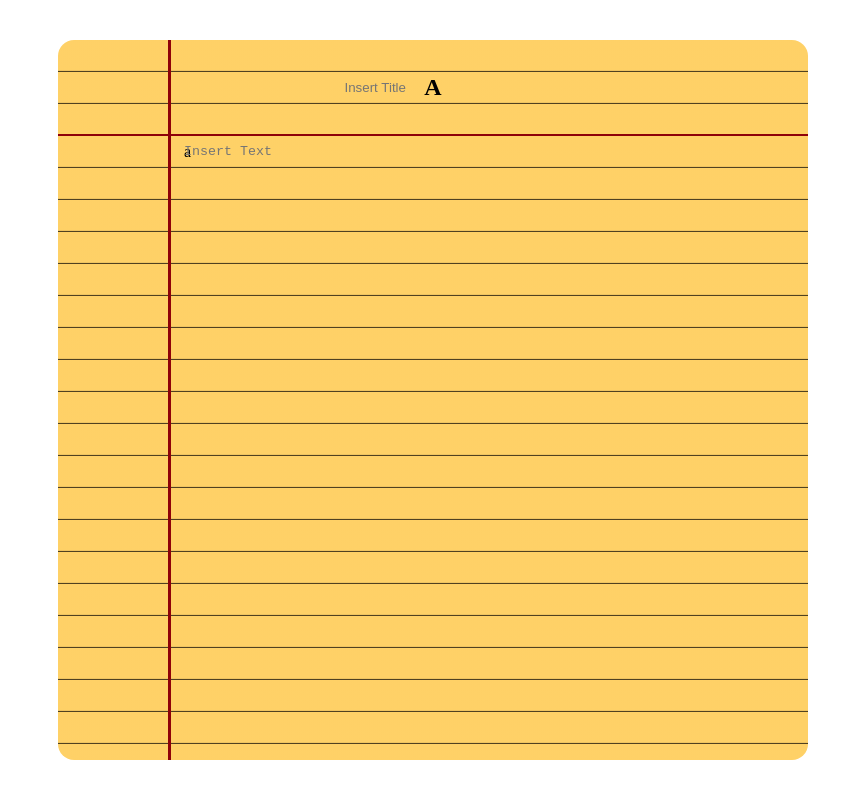
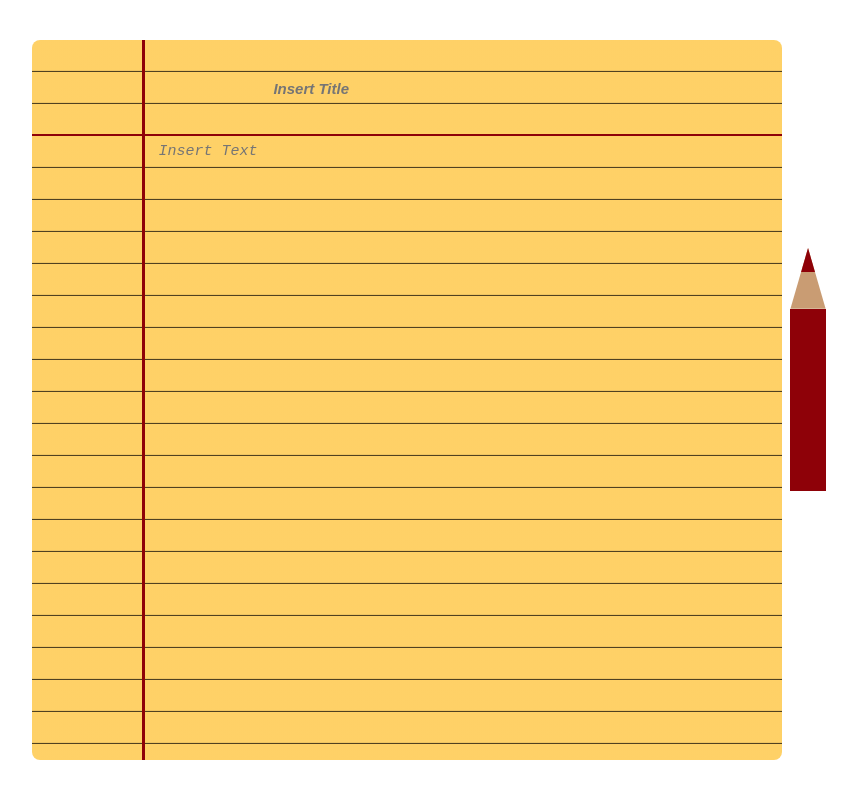
Before and after one commit to TkDevk/Notepad-Reactjs, a React (Vite) app: page / in a window 1280 px wide. Shown: the whole page, without its empty margins (207-1064 px from the left). Built offline with nearby package versions, Linux system fonts and the light colour scheme.

Commit message:
Pencil Base completed

```diff
--- a/src/css/page.css
+++ b/src/css/page.css
@@ -2,7 +2,7 @@
     /*I needed to create a pattern, i tried with flexbox but it didn't work xd, so i checked in google and there is a way that you could create a pattern using the repeating-linear-gradient property of background-image*/
     background-image: repeating-linear-gradient(var(--YellowPrimary), var(--YellowPrimary)1.9rem,var(--Black) 2rem);
     width: 58.6vw;
-    border-radius: 1rem;
+    border-radius: .5rem;
     display:flex;
     flex-direction: row;
     height: 90vh;
@@ -41,11 +41,19 @@ p,h2,textarea,input[type="text"]{
     outline: none;
     resize: none;
 }
+input[type="text"]{
+    font-size: 20px;
+    font-weight: 600;
+}
+input[type="text"]::placeholder{
+   font-style: italic;
+   font-size: 15px;
+}
 /*Set values for my textarea and p tags */
 #InputText,p{
     width: 50vw;
     line-height: 2rem;
-    min-height: 90%;
+    min-height: 80%;
     padding:0 1rem;
     left: 8.6vw;
 
@@ -53,4 +61,9 @@ p,h2,textarea,input[type="text"]{
 /*I need to layout my input text value*/
 #InputText{
     z-index: 1;
+    font-size: 20px;
 }
+textarea::placeholder{
+    font-style: italic;
+    font-size: 15px;
+}
--- a/src/css/pencil.css
+++ b/src/css/pencil.css
@@ -0,0 +1,41 @@
+/*Setting the pencil colors values*/
+:root{
+   --Wood:hsl(28.6, 44.33%, 61.96%) ;
+
+
+}
+
+/*Let's start with the body*/
+
+.PencilFigure{
+    height: 40svh;
+    width: 4svw;
+    display: flex;
+    flex-direction: column;
+    padding:.5rem;
+
+}
+/*I needed to create a triangule figure so i used clip-path: polygon property, actually pretty cool you can do any figures with clip-path*/
+.PencilPoint{
+    position: relative;
+    clip-path: polygon(50% 0, 100% 100%, 0 100%);
+    background-color: var(--Wood);
+    height: 20%;
+    z-index: 1;
+    display: flex;
+    flex-direction: column;
+
+
+}
+.PencilLead{
+    width:100%;
+    height: 3svh;
+    background-color: var(--RedPrimary);
+    z-index: 1;
+    position: absolute;
+}
+.PencilBody{
+    position: relative;
+    background-color: var(--RedPrimary);
+    height: 60%;
+}
--- a/src/css/pencilcase.css
+++ b/src/css/pencilcase.css
@@ -0,0 +1 @@
+/*Accordion*/
--- a/src/feature/components/NotePad.jsx
+++ b/src/feature/components/NotePad.jsx
@@ -1,9 +1,11 @@
 import Page from "./Page"
+import Pencil from "./Pencil"
 const NotePad= ()=>{
     return(
         <>
           <main className="BodyPad">
             <Page/>
+            <Pencil/>
           </main>
         </>
     )
--- a/src/feature/components/Page.jsx
+++ b/src/feature/components/Page.jsx
@@ -6,11 +6,11 @@ const Page = ()=>{
              <main id="MainContent">
              <header id="HeaderPage">
                 <input type="text" id="inputTitle" placeholder="Insert Title"/>
-                <h2>A</h2>
+                <h2 id="TextTitle"></h2>
              </header>
              <section>
                 <textarea placeholder="Insert Text" name="textarea" id="InputText" ></textarea>
-                <p id="ShowText">a</p>
+                <p id="ShowText"></p>
              </section>
              </main>
 
--- a/src/feature/components/Pencil.jsx
+++ b/src/feature/components/Pencil.jsx
@@ -1,6 +1,14 @@
 const Pencil = ()=>{
     return(
         <>
+        <figure className="PencilFigure">
+            <header className="PencilPoint">
+               <figure className="PencilLead"></figure>
+            </header>
+            <main className="PencilBody">
+
+            </main>
+        </figure>
         </>
     )
 }
```
Also changed, not shown: src/feature/components/PencilCase.jsx (+11 -0 lines).
